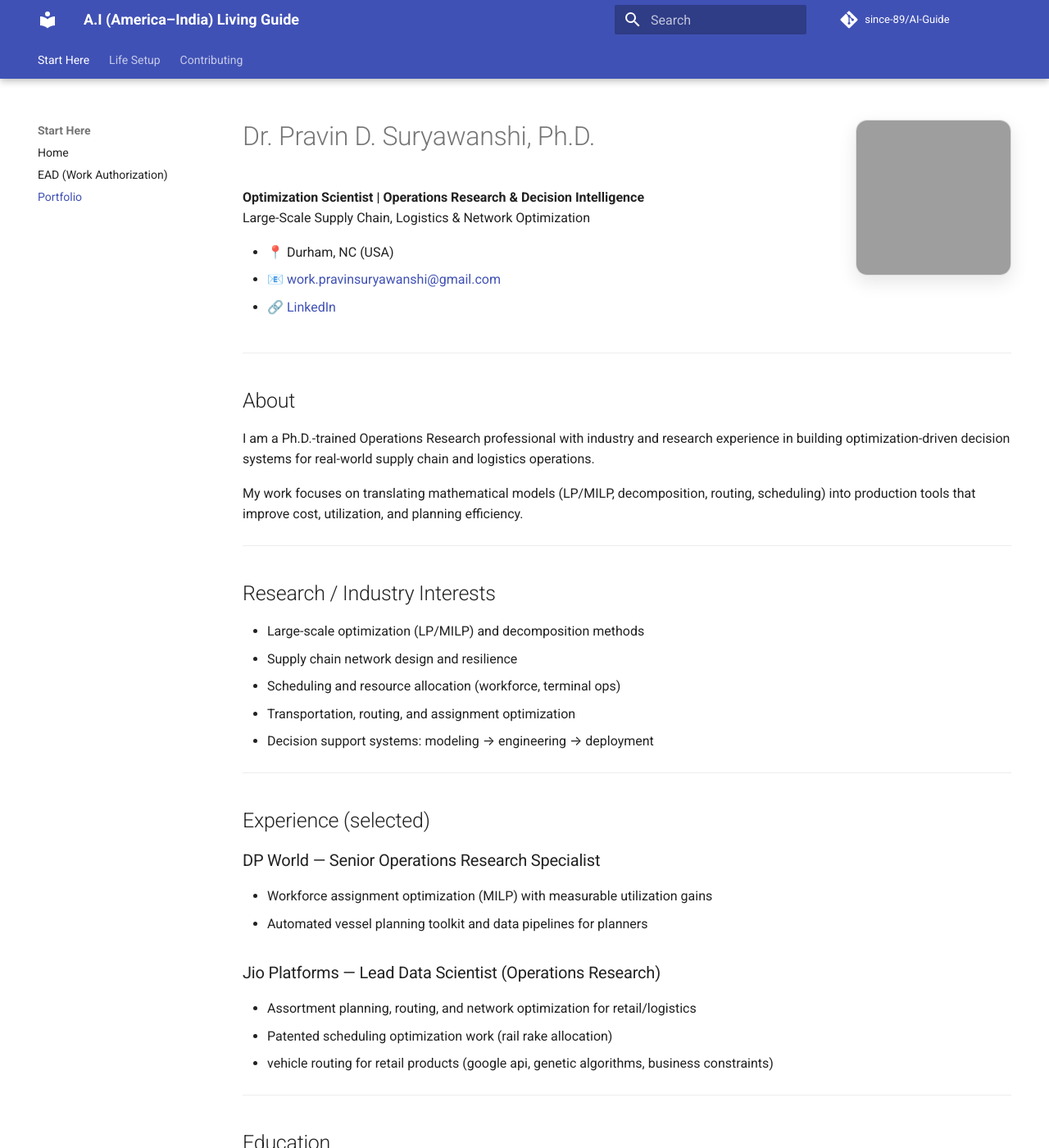
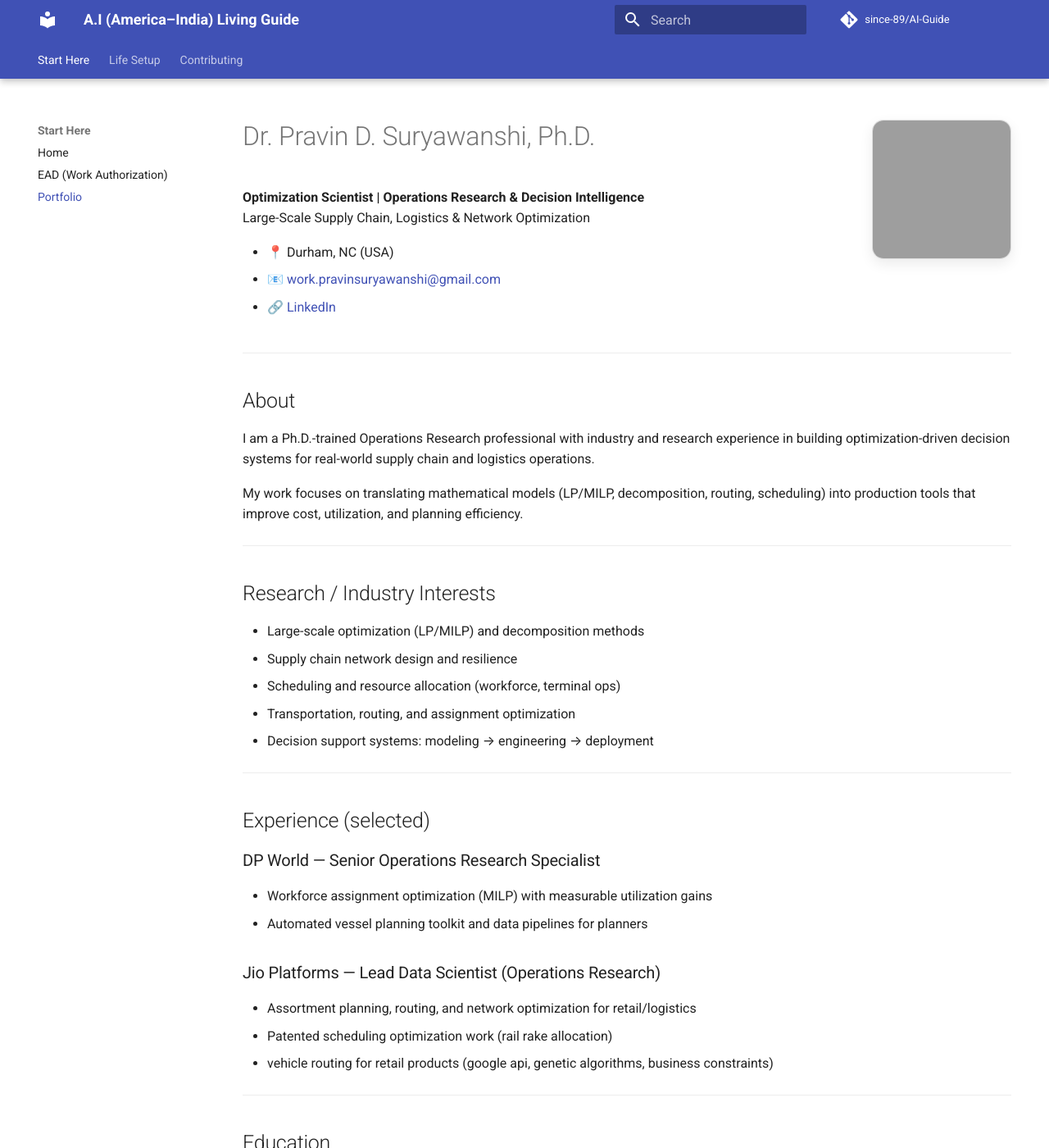
Before and after one commit to since-89/AI-Guide, an MkDocs documentation site: the page built from docs/portfolio.md, in a window 1280 px wide and 1400 px high. Shown: the whole window at 82% size. Built offline with MkDocs 1.6.1 and Material for MkDocs 9.7.7, drawn with Linux system fonts in a browser that asks for light colours; comment, search, counter and statistics services are not loaded; grey boxes are pictures that could not be loaded.

Commit message:
adding profile photo to the portal

```diff
--- a/docs/stylesheets/portfolio.css
+++ b/docs/stylesheets/portfolio.css
@@ -51,20 +51,10 @@
    ========================= */
 .pf-top {
   display: grid;
-  grid-template-columns: 1fr 190px;
-  gap: 1.25rem;
-  align-items: start;        /* <-- better than center for "top-right headshot" */
+  grid-template-columns: minmax(0, 1fr) 170px; /* tighter than 1fr 190px */
+  gap: 0.75rem;                                 /* reduced spacing */
+  align-items: start;
   margin-bottom: 1.25rem;
-}
-
-.pf-top-photo img {
-  width: 190px;
-  height: 190px;
-  object-fit: cover;
-  border-radius: 14px;
-  border: 1px solid color-mix(in srgb, var(--md-default-fg-color) 15%, transparent);
-  background: var(--md-default-bg-color);
-  box-shadow: 0 8px 22px rgba(0,0,0,.10);
 }
 
 .pf-top-photo {
@@ -72,9 +62,16 @@
 }
 
 .pf-top-photo img {
+  width: 170px;
+  height: 170px;
   max-width: 100%;
+  object-fit: cover;
+  object-position: 50% 70%;   /* 👈 SHOWS McCafé ON CUP */
+  border-radius: 14px;
+  border: 1px solid color-mix(in srgb, var(--md-default-fg-color) 15%, transparent);
+  background: var(--md-default-bg-color);
+  box-shadow: 0 6px 16px rgba(0,0,0,.08);
 }
-
 
 
 /* One responsive block for everything */
```
